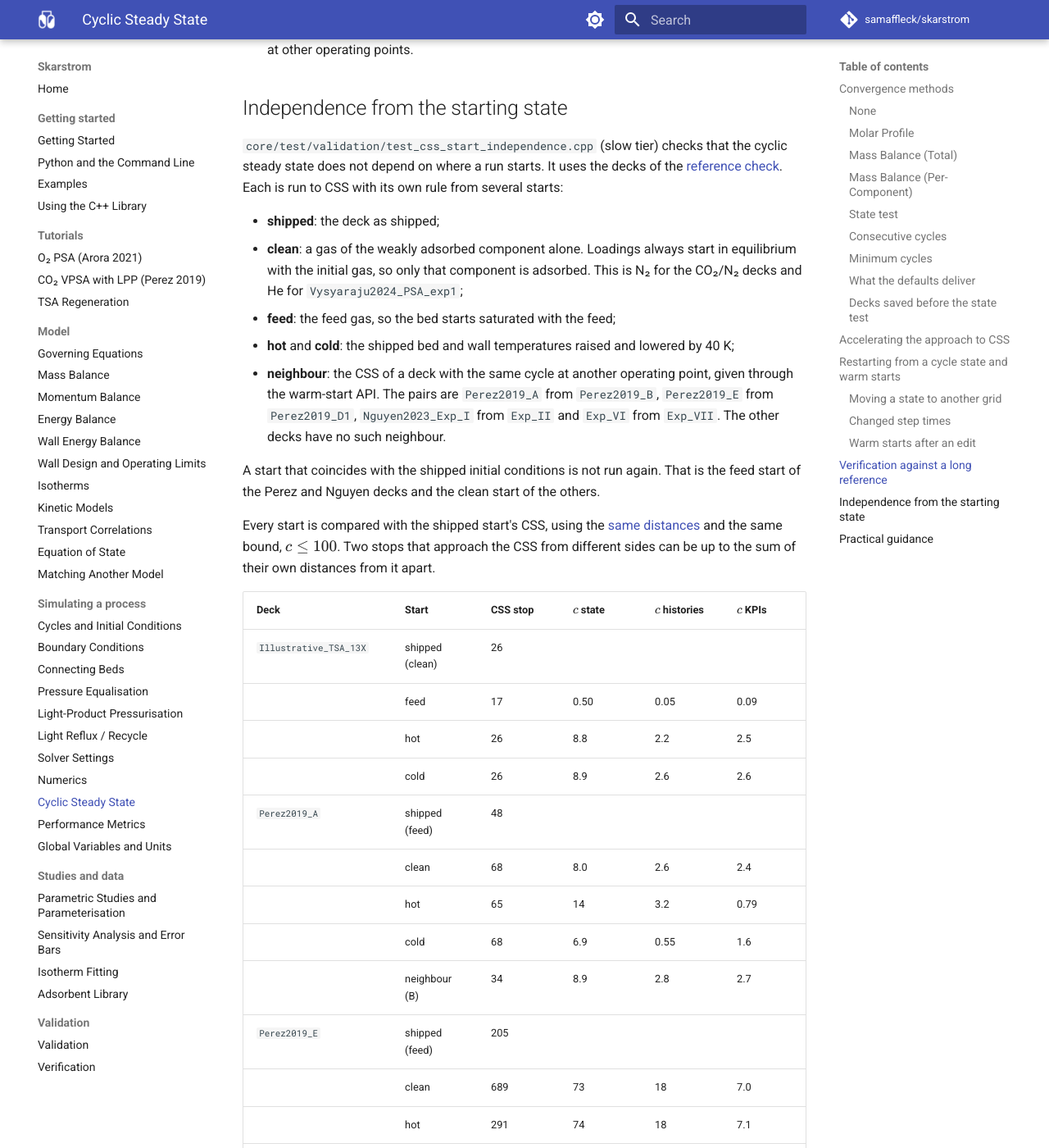
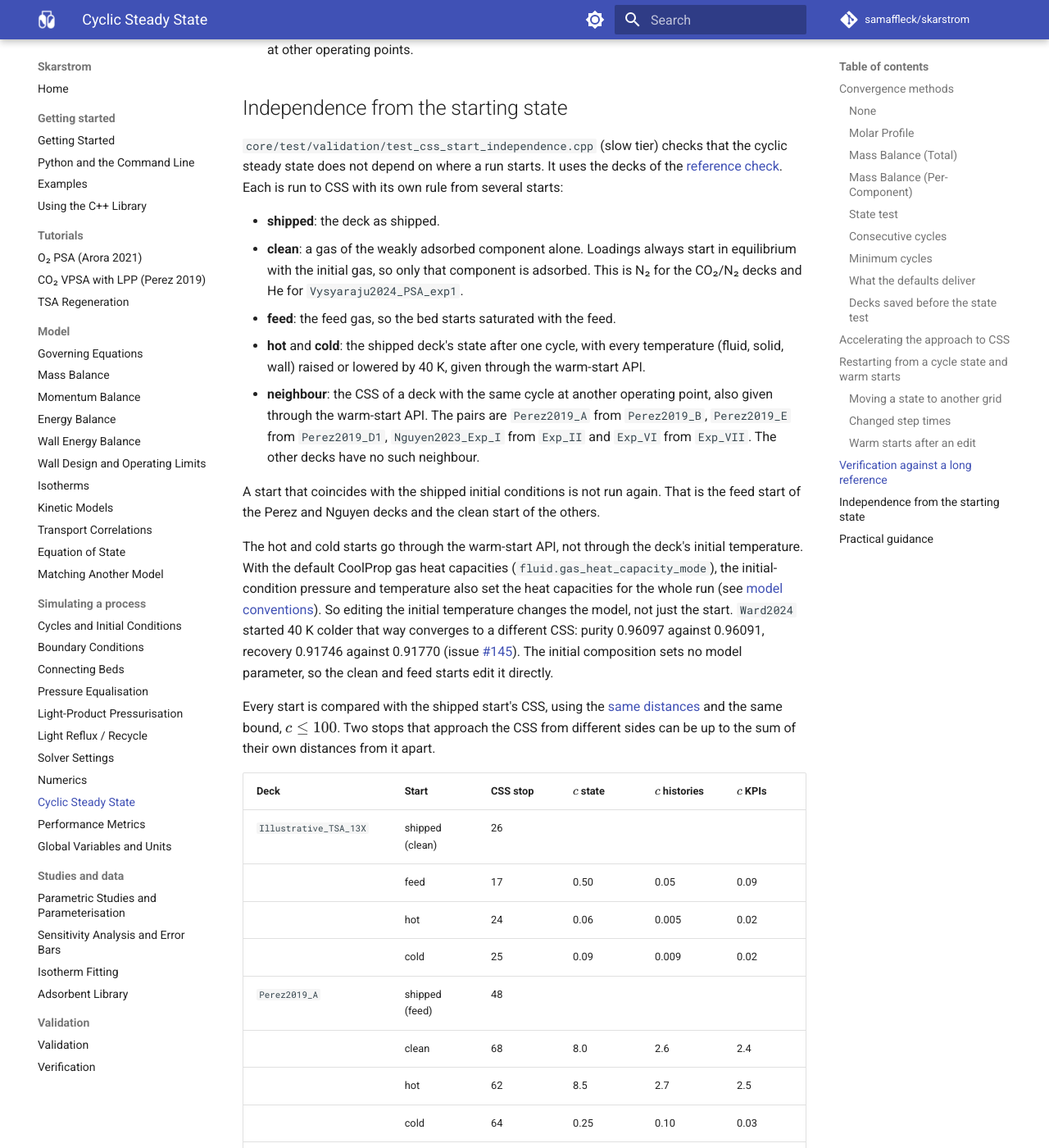
Before and after one commit to samaffleck/skarstrom, an MkDocs documentation site: the page built from docs/cyclic-steady-state.md, in a window 1280 px wide and 1400 px high, scrolled down 12528 px. Shown: the whole window at 82% size. Built offline with MkDocs 1.6.1 and Material for MkDocs 9.7.7, drawn with Linux system fonts in a browser that asks for light colours; comment, search, counter and statistics services are not loaded; some of the changed text lies outside the part shown.

Commit message:
Verify that the cyclic steady state does not depend on the start
CSSStartIndependence (slow tier) runs the CSSReference decks to CSS from
the shipped start, a clean bed, a feed-saturated bed, a hot and a cold bed
(the shipped state after one cycle with every temperature +-40 K, through
the warm-start API) and a neighbouring deck's CSS (Perez A from B, E from
D1, Nguyen I from II, VI from VII). Every start must reach the shipped
start's CSS within c <= 100 times the state tolerance, in the full state,
the endpoint histories and the KPIs. That is the bound of CSSReference.

Measured: all eight decks agree, with c at most 74 (Perez 2019 E, clean
and hot starts) and KPIs within 7 eps. No deck has a second steady state.

The hot and cold starts do not edit initial.temperature. With CoolProp gas
heat capacities that also sets the heat capacities for the whole run, so
it changes the model (Ward2024 40 K colder converges to a different CSS;
issue #145). docs/cyclic-steady-state.md has the table and the explanation.

Co-Authored-By: Claude Opus 5.5 <noreply@anthropic.com>
Claude-Session: https://claude.ai/code/session_01LRbL7UPzz1sfd1sXaeEU4c
Signed-off-by: Claude <noreply@anthropic.com>

```diff
--- a/docs/cyclic-steady-state.md
+++ b/docs/cyclic-steady-state.md
@@ -277,13 +277,15 @@ What the table shows:
 
 `core/test/validation/test_css_start_independence.cpp` (slow tier) checks that the cyclic steady state does not depend on where a run starts. It uses the decks of the [reference check](#verification-against-a-long-reference). Each is run to CSS with its own rule from several starts:
 
-- **shipped**: the deck as shipped;
-- **clean**: a gas of the weakly adsorbed component alone. Loadings always start in equilibrium with the initial gas, so only that component is adsorbed. This is N₂ for the CO₂/N₂ decks and He for `Vysyaraju2024_PSA_exp1`;
-- **feed**: the feed gas, so the bed starts saturated with the feed;
-- **hot** and **cold**: the shipped bed and wall temperatures raised and lowered by 40 K;
-- **neighbour**: the CSS of a deck with the same cycle at another operating point, given through the warm-start API. The pairs are `Perez2019_A` from `Perez2019_B`, `Perez2019_E` from `Perez2019_D1`, `Nguyen2023_Exp_I` from `Exp_II` and `Exp_VI` from `Exp_VII`. The other decks have no such neighbour.
+- **shipped**: the deck as shipped.
+- **clean**: a gas of the weakly adsorbed component alone. Loadings always start in equilibrium with the initial gas, so only that component is adsorbed. This is N₂ for the CO₂/N₂ decks and He for `Vysyaraju2024_PSA_exp1`.
+- **feed**: the feed gas, so the bed starts saturated with the feed.
+- **hot** and **cold**: the shipped deck's state after one cycle, with every temperature (fluid, solid, wall) raised or lowered by 40 K, given through the warm-start API.
+- **neighbour**: the CSS of a deck with the same cycle at another operating point, also given through the warm-start API. The pairs are `Perez2019_A` from `Perez2019_B`, `Perez2019_E` from `Perez2019_D1`, `Nguyen2023_Exp_I` from `Exp_II` and `Exp_VI` from `Exp_VII`. The other decks have no such neighbour.
 
 A start that coincides with the shipped initial conditions is not run again. That is the feed start of the Perez and Nguyen decks and the clean start of the others.
+
+The hot and cold starts go through the warm-start API, not through the deck's initial temperature. With the default CoolProp gas heat capacities (`fluid.gas_heat_capacity_mode`), the initial-condition pressure and temperature also set the heat capacities for the whole run (see [model conventions](model-conventions.md)). So editing the initial temperature changes the model, not just the start. `Ward2024` started 40 K colder that way converges to a different CSS: purity 0.96097 against 0.96091, recovery 0.91746 against 0.91770 (issue [#145](https://github.com/samaffleck/skarstrom/issues/145)). The initial composition sets no model parameter, so the clean and feed starts edit it directly.
 
 Every start is compared with the shipped start's CSS, using the [same distances](#verification-against-a-long-reference) and the same bound, $c \le 100$. Two stops that approach the CSS from different sides can be up to the sum of their own distances from it apart.
 
@@ -291,44 +293,48 @@ Every start is compared with the shipped start's CSS, using the [same distances]
 |---|---|---|---|---|---|
 | `Illustrative_TSA_13X` | shipped (clean) | 26 | | | |
 | | feed | 17 | 0.50 | 0.05 | 0.09 |
-| | hot | 26 | 8.8 | 2.2 | 2.5 |
-| | cold | 26 | 8.9 | 2.6 | 2.6 |
+| | hot | 24 | 0.06 | 0.005 | 0.02 |
+| | cold | 25 | 0.09 | 0.009 | 0.02 |
 | `Perez2019_A` | shipped (feed) | 48 | | | |
 | | clean | 68 | 8.0 | 2.6 | 2.4 |
-| | hot | 65 | 14 | 3.2 | 0.79 |
-| | cold | 68 | 6.9 | 0.55 | 1.6 |
+| | hot | 62 | 8.5 | 2.7 | 2.5 |
+| | cold | 64 | 0.25 | 0.10 | 0.03 |
 | | neighbour (B) | 34 | 8.9 | 2.8 | 2.7 |
 | `Perez2019_E` | shipped (feed) | 205 | | | |
 | | clean | 689 | 73 | 18 | 7.0 |
-| | hot | 291 | 74 | 18 | 7.1 |
-| | cold | 219 | 2.4 | 0.34 | 0.76 |
+| | hot | 209 | 74 | 18 | 7.1 |
+| | cold | 213 | 0.41 | 0.14 | 0.31 |
 | | neighbour (D1) | 174 | 0.14 | 0.10 | 0.01 |
 | `Nguyen2023_Exp_I` | shipped (feed) | 36 | | | |
 | | clean | 44 | 4.4 | 0.81 | 0.45 |
-| | hot | 46 | 6.8 | 1.4 | 1.0 |
-| | cold | 47 | 2.9 | 0.54 | 1.3 |
+| | hot | 45 | 4.5 | 0.82 | 0.46 |
+| | cold | 45 | 0.41 | 0.07 | 0.07 |
 | | neighbour (II) | 29 | 4.3 | 0.78 | 0.44 |
 | `Nguyen2023_Exp_VI` | shipped (feed) | 79 | | | |
 | | clean | 103 | 14 | 4.8 | 0.46 |
-| | hot | 91 | 16 | 5.2 | 0.34 |
-| | cold | 88 | 3.0 | 0.29 | 0.27 |
+| | hot | 86 | 15 | 5.0 | 0.55 |
+| | cold | 86 | 0.05 | 0.03 | 0.03 |
 | | neighbour (VII) | 78 | 15 | 5.0 | 0.56 |
 | `Vysyaraju2024_PSA_exp1` (no KPI configured) | shipped (clean) | 72 | | | |
 | | feed | 76 | 12 | 2.6 | — |
-| | hot | 85 | 7.2 | 0.31 | — |
-| | cold | 83 | 7.8 | 1.6 | — |
+| | hot | 84 | 1.5 | 0.80 | — |
+| | cold | 82 | 11 | 2.3 | — |
+| `Ward2024` | shipped (clean) | 153 | | | |
+| | feed | 115 | 43 | 2.8 | 0.74 |
+| | hot | 184 | 0.17 | 0.09 | 0.53 |
+| | cold | 167 | 42 | 2.7 | 0.74 |
 | `FiveStepProductPurge` (no KPI configured; per-component rule) | shipped (clean) | 94 | | | |
 | | feed | 76 | 0.20 | 0.24 | — |
-| | hot | 105 | 3.5 | 0.83 | — |
-| | cold | 88 | 16 | 2.6 | — |
-WARD_ROWS
+| | hot | 105 | 0.15 | 0.22 | — |
+| | cold | 90 | 18 | 2.6 | — |
+
 What the table shows:
 
 - **Every start reaches the same steady state.** No deck has a second CSS.
-- **The distances between starts follow the approach rate, as in the reference check.** The decks that converge slowly end further apart. The furthest are on `Perez2019_E`: the clean start (stopped at cycle 689) and the hot start are 73 to 74 ε from the shipped start in the bed state. Their KPIs are 7 ε apart, about 1.4×10⁻⁴ in purity or recovery.
+- **The starts fall into two groups, each about as far from the shipped start as the plain stop is from the [long reference](#verification-against-a-long-reference).** Stops that approach the CSS from the same side as the shipped start end close to it. Stops from the other side end about twice the reference distance away. On `Perez2019_E` the clean, hot and shipped starts are 73–74 ε apart; the plain stop is 37 ε from the reference. The cold and neighbour starts are within 0.4 ε. On `Ward2024` the feed and cold starts are 42–43 ε away; the plain stop is 21 ε from the reference.
+- **In the KPIs the largest difference between starts is 7 ε** (`Perez2019_E`), about 1.4×10⁻⁴ in purity or recovery.
 - **The neighbour start helps most on the slow deck.** `Perez2019_E` from `Perez2019_D1`'s CSS stops at cycle 174 instead of 205, within 0.14 ε of the shipped start's CSS.
 
-WARD_TEXT
 ## Practical guidance
 
 - Set a generous **Number of Cycles** (an upper bound) and let a CSS method stop the run when converged.
```
Also changed, not shown: changelog.d/css-start-independence.md (added, +11 -0 lines), 1 other file.
